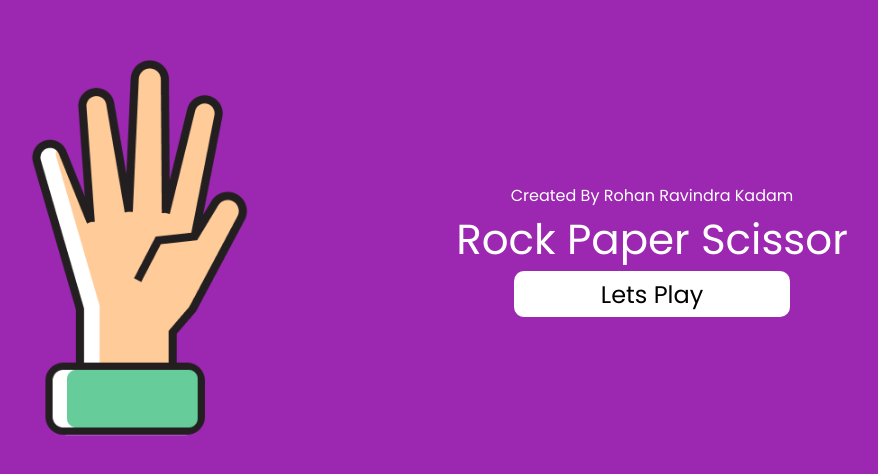
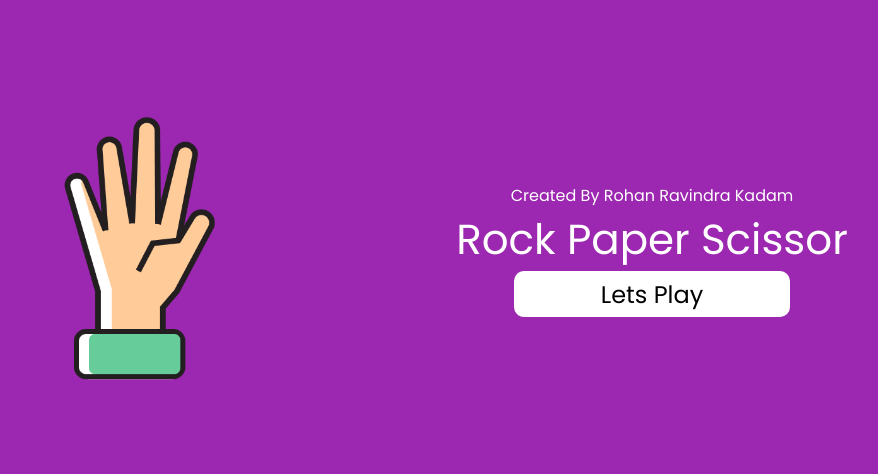
Before and after one commit to Rohan2596/rock-paper-scissor-game, a React (Create React App) app: page / in a window 1280 px wide. Shown: the part 150-624 px from the top of the page, without its empty margins (244-1122 px from the left). Built offline with nearby package versions, Linux system fonts and the light colour scheme.

Commit message:
ADDED:Animations to home.css file

```diff
--- a/src/css/home.css
+++ b/src/css/home.css
@@ -16,7 +16,19 @@
     align-items: center;
 }
 .home_image_container{
-    height: 100vh;
+    height: 70vh;
+    animation-duration: 5s;
+    animation-name: hi-hand;
+}
+@keyframes hi-hand {
+    0%{
+        height: 70vh;
+        transform: rotate(25deg);
+    }
+    50%{
+        height: 70vh;
+        transform: rotate(-25deg);
+    }
 }
 .font_style{
  font-family: 'Poppins';
```
